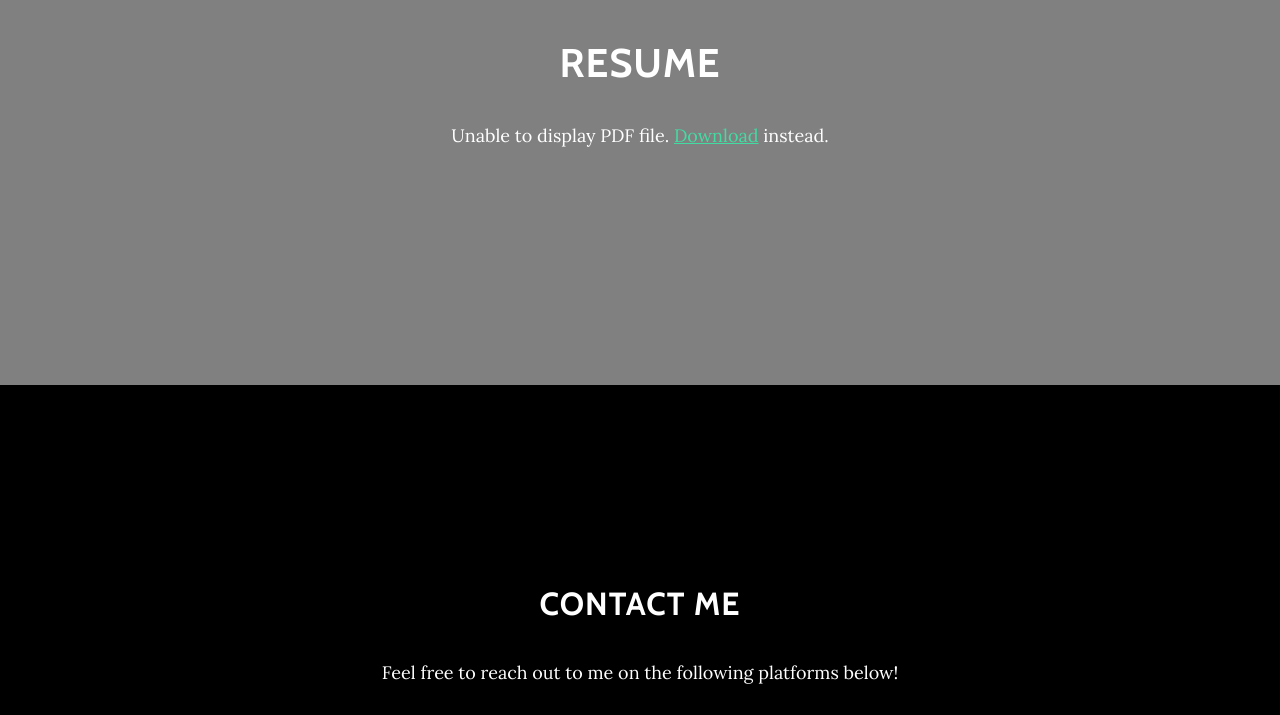
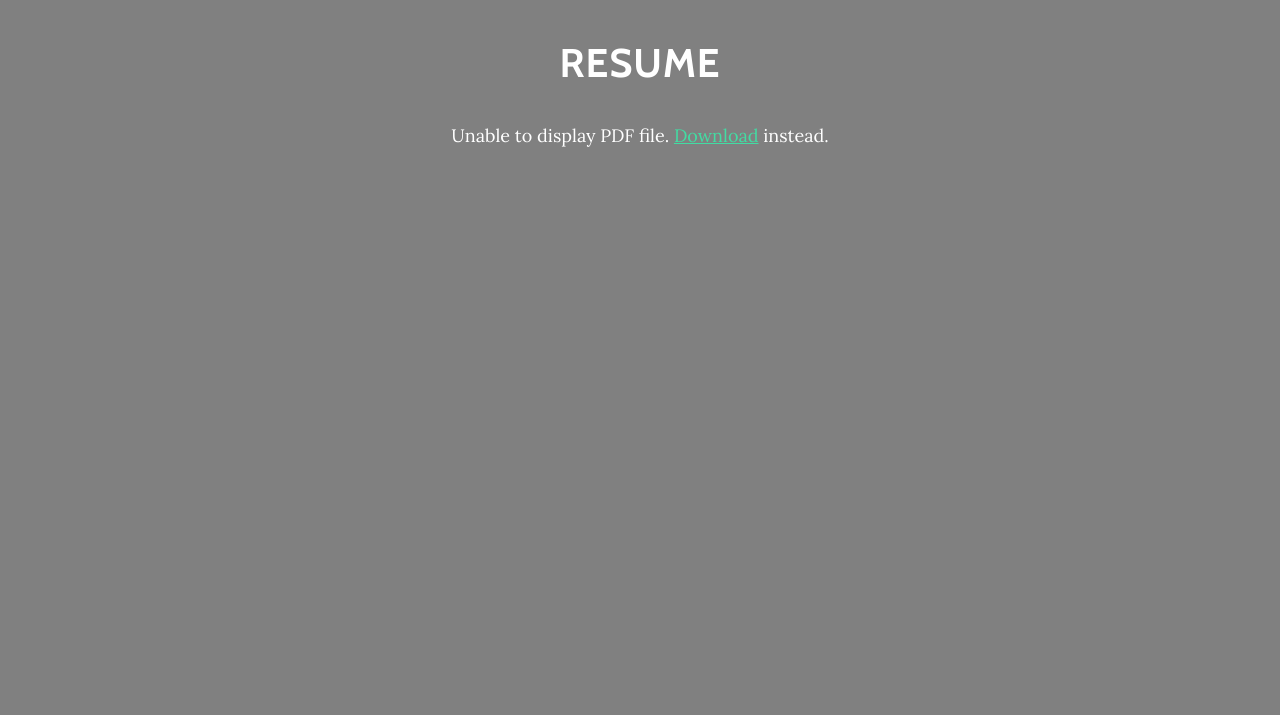
Before and after one commit to henryfan03/henryfan03.github.io, a plain HTML site: page index.html in a window 1280 px wide. Shown: the part 1620-2335 px from the top of the page. Drawn offline with nearby package versions, Linux system fonts and the light colour scheme.

Commit message:
fixed an issue with previous commit

```diff
--- a/index.html
+++ b/index.html
@@ -51,7 +51,7 @@
         <h1>resume</h1>
         <div class="container">
             <div class="d-flex flex-column justify-content-center align-items-center mx-auto mh-100">
-                <object data="/assets/Henry_Fan_Resume.pdf" type="application/pdf" class="w-100 min-vw-100">
+                <object data="/assets/Henry_Fan_Resume.pdf" type="application/pdf" class="w-100 min-vh-100">
                     <p>Unable to display PDF file. <a href="/assets/Henry_Fan_Resume.pdf">Download</a> instead.</p>
                 </object>
             </div>
```
